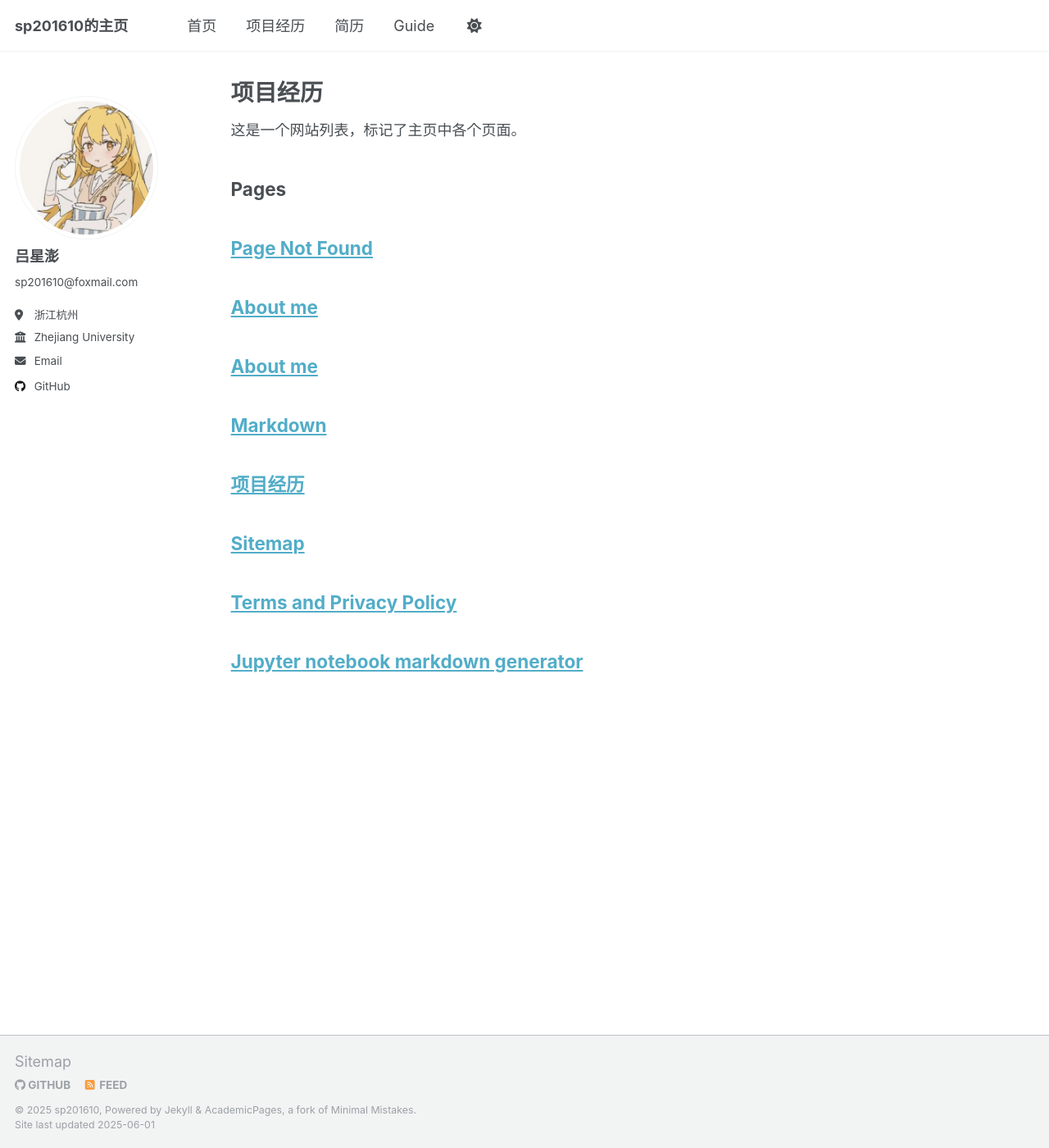
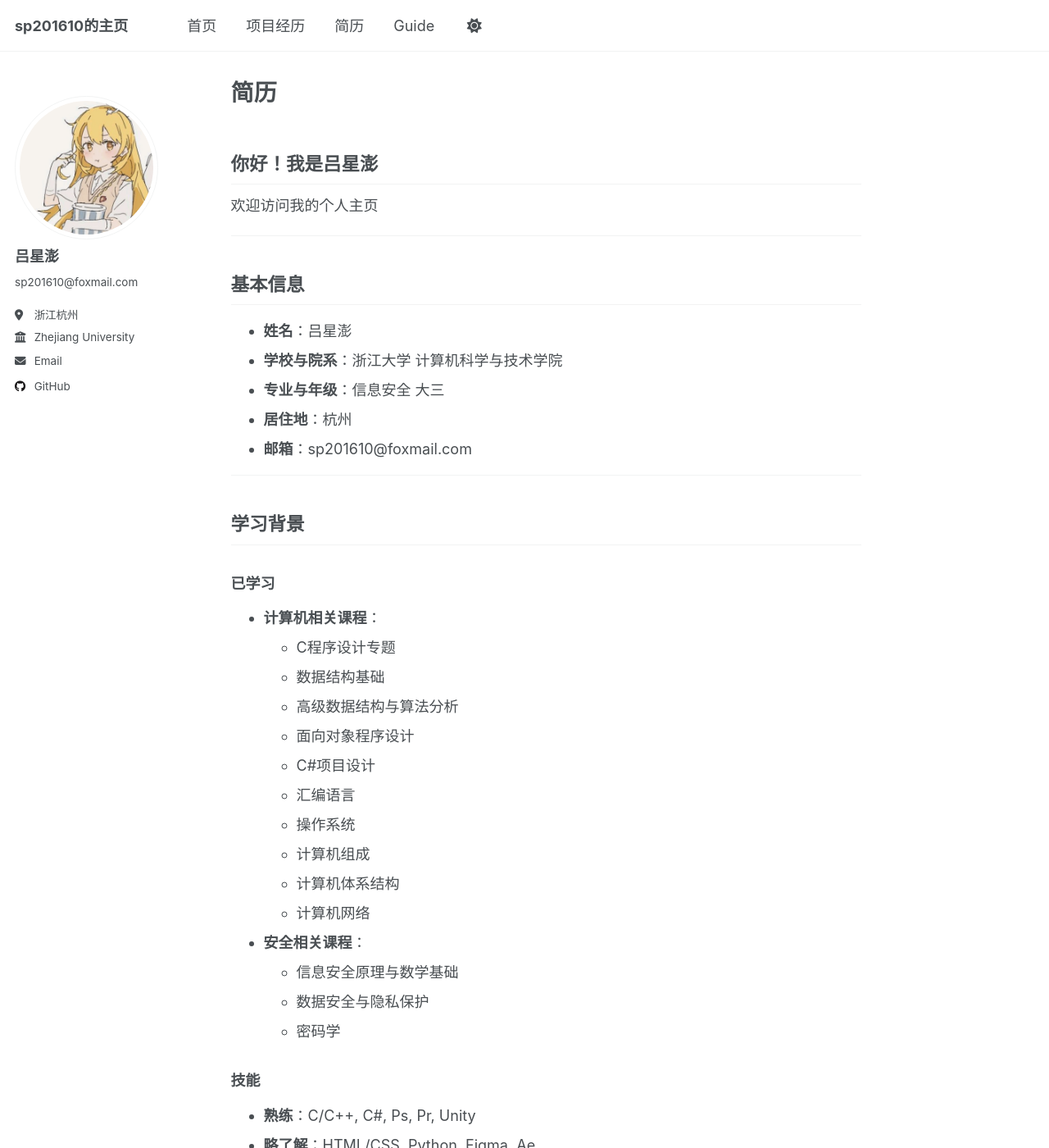
Before and after one commit to sp201610/sp201610.github.io, a Jekyll site: the page built from _pages/projects.md, in a window 1280 px wide and 1400 px high. Shown: the whole window at 82% size. Built offline with Jekyll 4.4.1, drawn with Linux system fonts in a browser that asks for light colours.

Commit message:
Update projects.md

```diff
--- a/_pages/projects.md
+++ b/_pages/projects.md
@@ -1,32 +1,50 @@
 ---
-layout: archive
-title: "项目经历"
-permalink: /projects/
+permalink: /
+title: "简历"
 author_profile: true
+redirect_from:
+  - /CV/
 ---
 
-{% include base_path %}
+## 你好！我是吕星澎
 
-这是一个网站列表，标记了主页中各个页面。
+欢迎访问我的个人主页
 
-<h2>Pages</h2>
-{% for post in site.pages %}
-  {% include archive-single.html %}
-{% endfor %}
+---
 
-{% capture written_label %}'None'{% endcapture %}
+## 基本信息
 
-{% for collection in site.collections %}
-{% unless collection.output == false or collection.label == "posts" %}
-  {% capture label %}{{ collection.label }}{% endcapture %}
-  {% if label != written_label %}
-  <h2>{{ label }}</h2>
-  {% capture written_label %}{{ label }}{% endcapture %}
-  {% endif %}
-{% endunless %}
-{% for post in collection.docs %}
-  {% unless collection.output == false or collection.label == "posts" %}
-  {% include archive-single.html %}
-  {% endunless %}
-{% endfor %}
-{% endfor %}
+- **姓名**：吕星澎
+- **学校与院系**：浙江大学 计算机科学与技术学院
+- **专业与年级**：信息安全 大三
+- **居住地**：杭州
+- **邮箱**：sp201610@foxmail.com
+
+---
+
+## 学习背景
+
+### 已学习
+
+- **计算机相关课程**：
+  - C程序设计专题
+  - 数据结构基础
+  - 高级数据结构与算法分析
+  - 面向对象程序设计
+  - C#项目设计
+  - 汇编语言
+  - 操作系统
+  - 计算机组成
+  - 计算机体系结构
+  - 计算机网络
+- **安全相关课程**：
+  - 信息安全原理与数学基础
+  - 数据安全与隐私保护
+  - 密码学
+
+### 技能
+
+- **熟练**：C/C++, C#, Ps, Pr, Unity
+- **略了解**：HTML/CSS, Python, Figma, Ae
+
+---
```
